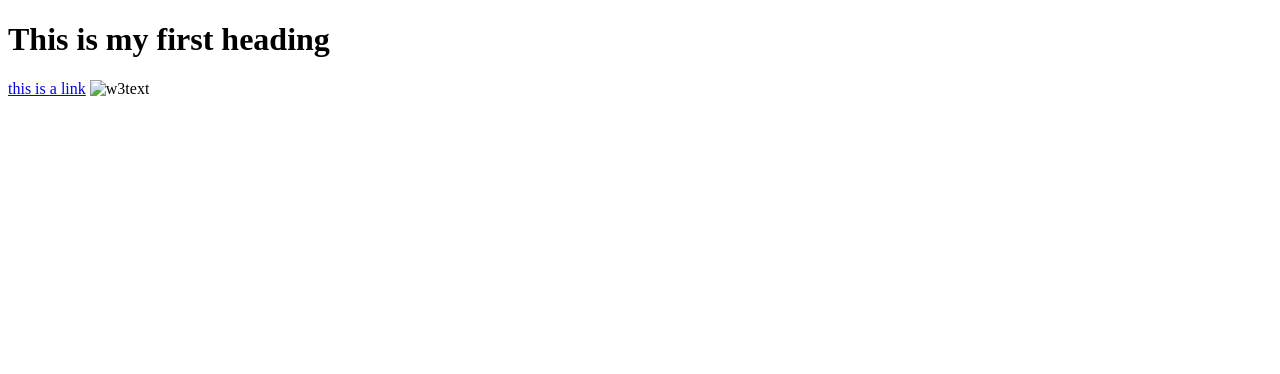
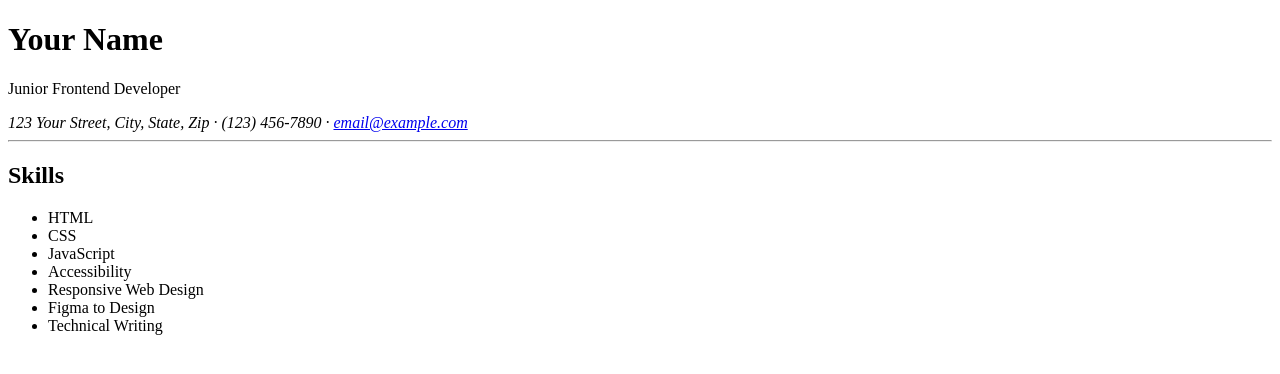
Before and after one commit to DS0306/CV, a plain HTML site: page index.html in a window 1280 px wide. Drawn offline with Linux system fonts and the light colour scheme.

Commit message:
Update index.html

```diff
--- a/index.html
+++ b/index.html
@@ -1,8 +1,40 @@
-<!DOCTYPE html>
-<html>
-<body>
-<h1>This is my first heading</h1>
-<a href="https://www.w3schools.com">this is a link</a>
-<img src="w3schools.jpg" alt="w3text" width="145" height="100">
-</body>
-</html>
+  <!DOCTYPE html>
+<html lang="en">
+    <head>
+        <meta charset="UTF-8">
+        <meta name="viewport" content="width=device-width, initial-scale=1.0">
+        <title>Your Name - CV</title>
+        <meta name="description" content="Curriculum Vitae of Your Name">
+
+        <meta property="og:title" content="Your Name — Junior Frontend Developer">
+        <meta property="og:description" content="Single-page CV of Your Name, a junior frontend developer.">
+        <meta property="og:type" content="profile">
+        <meta property="og:url" content="https://yourdomain.com/cv.html">
+        <meta property="og:image" content="https://yourdomain.com/preview.jpg">
+    </head>
+
+    <body>
+        <header>
+            <h1>Your Name</h1>
+            <p>Junior Frontend Developer</p>
+            <address>
+                123 Your Street, City, State, Zip · (123) 456-7890 ·
+             <a href="mailto:email@example.com">email@example.com</a>
+            </address>
+            <hr>
+        </header>
+        <main>
+        <section id="Skills">
+            <h2>Skills</h2>
+            <ul>
+                <li>HTML</li>
+                <li>CSS</li>
+                <li>JavaScript</li>
+                <li>Accessibility</li>
+                <li>Responsive Web Design</li>
+                <li>Figma to Design</li>
+                <li>Technical Writing</li>
+            </ul>
+        </section>
+
+        <section id="Education">
```
